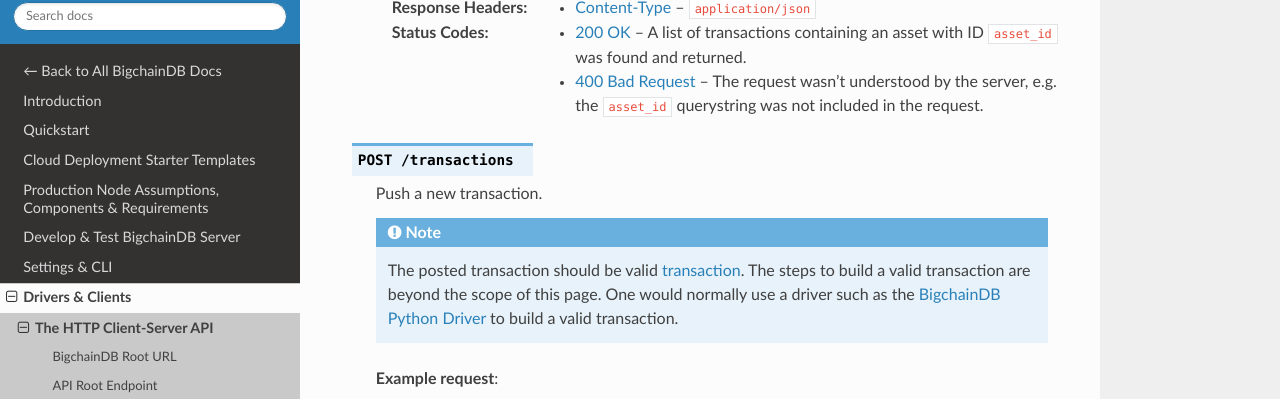
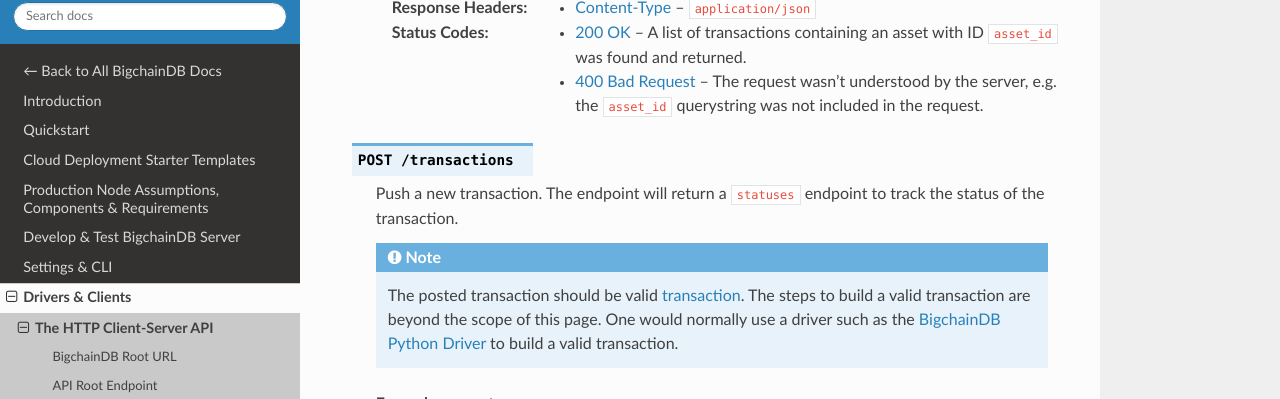
Before and after one commit to bigchaindb/bigchaindb, a Sphinx documentation site: the page built from docs/server/source/drivers-clients/http-client-server-api.rst, in a window 1280 px wide and 900 px high, scrolled down 4362 px, cut to the strip 74-473 px from the top of the window. Built offline with Sphinx 7.4.7 and the Read the Docs theme 2.0.0, drawn with Linux system fonts in a browser that asks for light colours; pages that are not in the unit, such as notebooks, are missing from menus.

Commit message:
POST /transactions returns statuses payload

```diff
--- a/docs/server/generate_http_server_api_documentation.py
+++ b/docs/server/generate_http_server_api_documentation.py
@@ -71,6 +71,10 @@
 HTTP/1.1 202 Accepted
 Content-Type: application/json
 Location: ../statuses/%(txid)s
+
+{
+  "status": "/statuses/%(txid)s"
+}
 """
 
 
--- a/docs/server/source/drivers-clients/http-client-server-api.rst
+++ b/docs/server/source/drivers-clients/http-client-server-api.rst
@@ -226,7 +226,8 @@
 
 .. http:post:: /transactions
 
-   Push a new transaction.
+   Push a new transaction. The endpoint will return a ``statuses`` endpoint to track
+   the status of the transaction.
 
    .. note::
        The posted transaction should be valid `transaction
```
